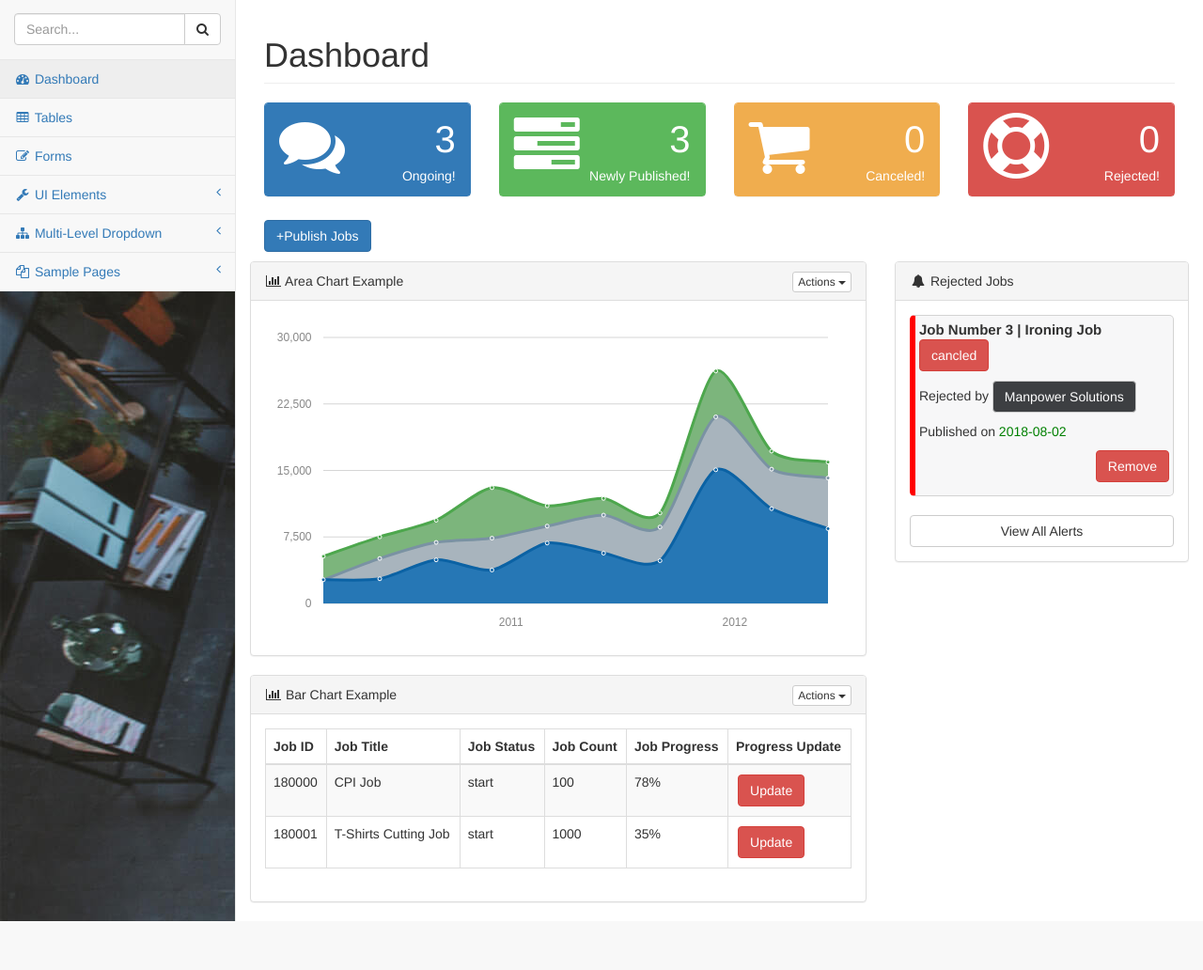
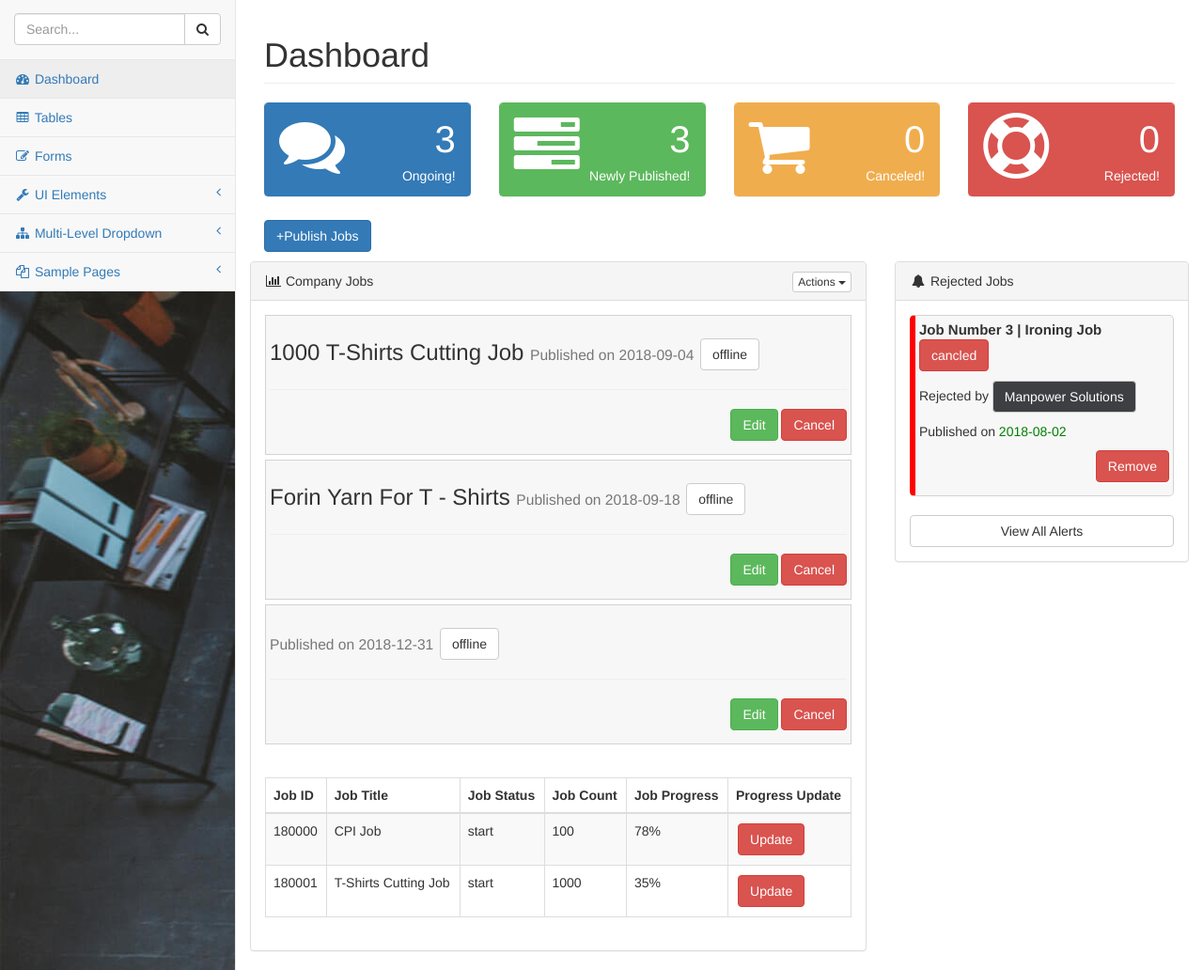
Before and after one commit to ApparelManpowerManagementSystem/ApparelIndustryManpowerManagingWorkerAdroidApp, a PHP site: page /pages/company.php in a window 1280 px wide. Shown: the part 52-1084 px from the top of the page at 94% size. Before the commit the page ends 1032 px from the top, so only its background shows below. Run offline with PHP 8.4, Linux system fonts and the light colour scheme; a user stored in the database is signed in; data comes from the database, SQL or seed files in the repository.

Commit message:
Edited company jobs chart

```diff
--- a/pages/company.php
+++ b/pages/company.php
@@ -390,9 +390,11 @@
         <!--end Update company Profile modal-->
             <div class="row">
                 <div class="col-lg-8">
+
+                    <!-- /.panel -->
                     <div class="panel panel-default">
-                        <div class="panel-heading">
-                            <i class="fa fa-bar-chart-o fa-fw"></i> Area Chart Example
+                       <div class="panel-heading">
+                            <i class="fa fa-bar-chart-o fa-fw"></i> Company Jobs
                             <div class="pull-right">
                                 <div class="btn-group">
                                     <button type="button" class="btn btn-default btn-xs dropdown-toggle" data-toggle="dropdown">
@@ -400,11 +402,11 @@
                                         <span class="caret"></span>
                                     </button>
                                     <ul class="dropdown-menu pull-right" role="menu">
-                                        <li><a href="#">Action</a>
+                                        <li><a href="#">Published</a>
                                         </li>
-                                        <li><a href="#">Another action</a>
+                                        <li><a href="#">Rejected</a>
                                         </li>
-                                        <li><a href="#">Something else here</a>
+                                        <li><a href="#">Canceled</a>
                                         </li>
                                         <li class="divider"></li>
                                         <li><a href="#">Separated link</a>
@@ -415,35 +417,17 @@
                         </div>
                         <!-- /.panel-heading -->
                         <div class="panel-body">
-                            <div id="morris-area-chart"></div>
+                            <div class="row">
+                                <div class="col-lg-12">
+                                     <?php
+                                    require_once('../db_config/config.php');
+                                    require_once('./query_boxes/company_jobs_published.php');
+                            ?>
+                                </div>
+
+                            </div>
+                            <!-- /.row -->
                         </div>
-                        <!-- /.panel-body -->
-                    </div>
-                    <!-- /.panel -->
-                    <div class="panel panel-default">
-                        <div class="panel-heading">
-                            <i class="fa fa-bar-chart-o fa-fw"></i> Bar Chart Example
-                            <div class="pull-right">
-                                <div class="btn-group">
-                                    <button type="button" class="btn btn-default btn-xs dropdown-toggle" data-toggle="dropdown">
-                                        Actions
-                                        <span class="caret"></span>
-                                    </button>
-                                    <ul class="dropdown-menu pull-right" role="menu">
-                                        <li><a href="#">Action</a>
-                                        </li>
-                                        <li><a href="#">Another action</a>
-                                        </li>
-                                        <li><a href="#">Something else here</a>
-                                        </li>
-                                        <li class="divider"></li>
-                                        <li><a href="#">Separated link</a>
-                                        </li>
-                                    </ul>
-                                </div>
-                            </div>
-                        </div>
-                        <!-- /.panel-heading -->
                         <div class="panel-body">
                             <div class="row">
                                <div class="col-lg-12">
```
